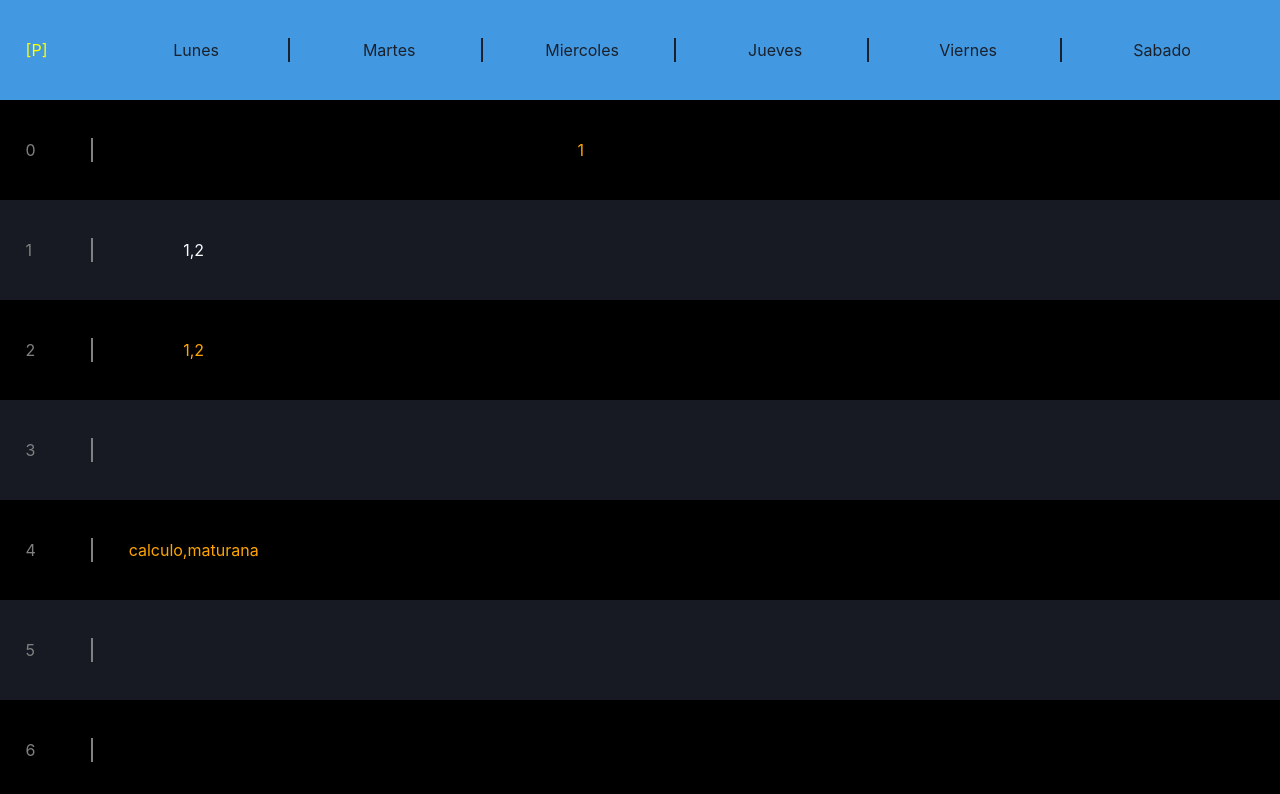
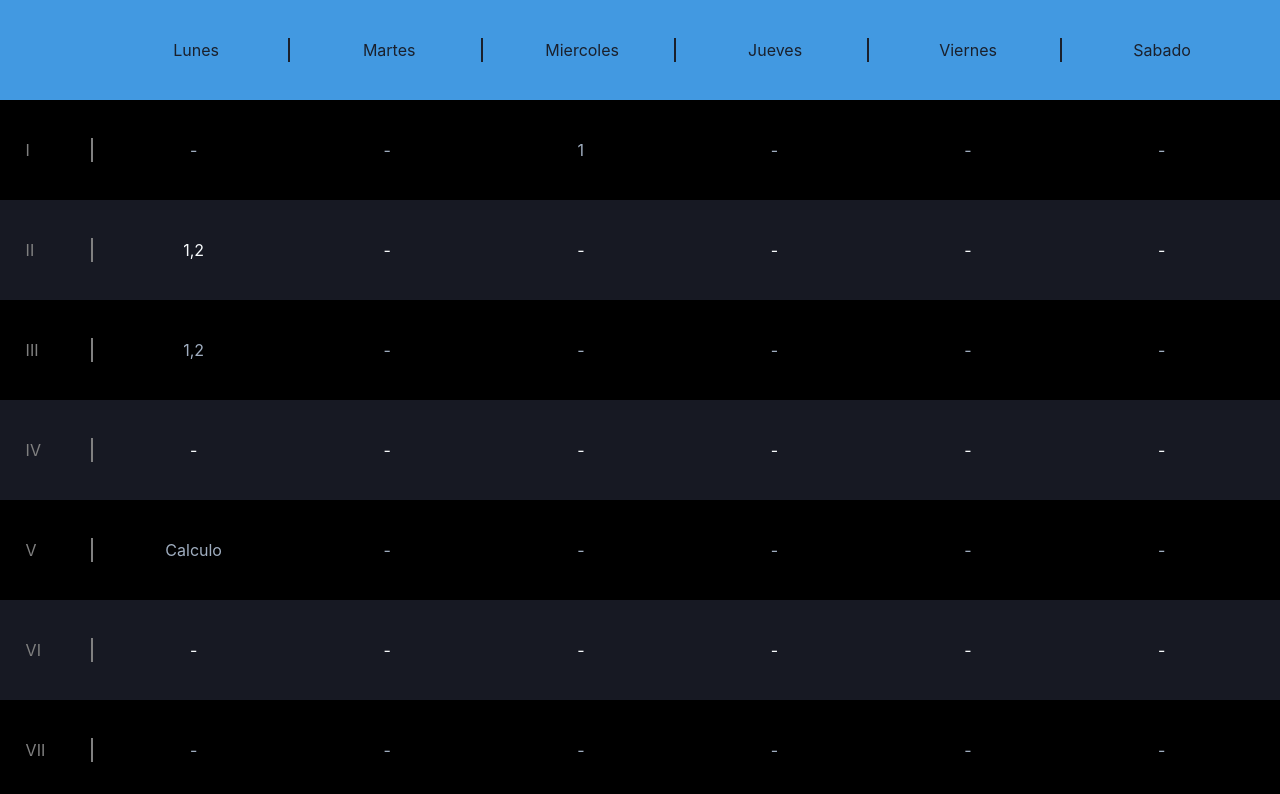
Before and after one commit to Paskiben/ProyectoTallerIVS4, a Next.js app: page /showschedule in a window 1280 px wide. Shown: the top 794 px of the page. Built offline with nearby package versions, Linux system fonts and the light colour scheme.

Commit message:
Tabla actualizada

```diff
--- a/pages/showschedule.js
+++ b/pages/showschedule.js
@@ -9,12 +9,13 @@ async function getSchedule(edificio){
     console.log(M[id]);
     console.log(M[id].horario);
     let periodos = M[id].horario;
-    for (let i=0; i<7; i++) for (let j=1; j<7; j++) document.getElementById(`${i*10 + j}`).innerHTML=periodos[j-1][i]!=0?`${periodos[j-1][i]}`:'';
+    for (let i=0; i<7; i++) for (let j=1; j<7; j++) document.getElementById(`${i*10 + j}`).innerHTML=periodos[j-1][i]!=0?`${periodos[j-1][i]}`:'-';
+    document.getElementById('indicadorDatosRecibidos').innerHTML="";
 }
 
 function readScheduleMatrix() {
     let lines = [(<HStack key="bar1" h="12.5%" w="100%" bgColor={"blue.400"} px="2%">
-            <Text w="6%" color="yellow">[P]</Text>
+            <Text w="6%" color="black" id='indicadorDatosRecibidos'>En espera.</Text>
             <Text key="Lunes" w="15.6%" textAlign="center" borderRight="2px">Lunes</Text>
             <Text key="Martes" w="15.6%" textAlign="center" borderRight="2px">Martes</Text>
             <Text key="Miercoles" w="15.6%" textAlign="center" borderRight="2px">Miercoles</Text>
@@ -23,6 +24,7 @@ function readScheduleMatrix() {
             <Text key="Sabado" w="15.6%" textAlign="center">Sabado</Text>
     </HStack>)]
 
+    let periodoRomano=['I','II','III','IV','V','VI','VII'];
 
     for (let i = 0; i < 7; i++)
         lines.push(
@@ -31,14 +33,14 @@ function readScheduleMatrix() {
         w="100%"
         px="2%"
         bgColor={i&1?"gray.900":"black"}
-        color={i&1?"gray.50":"orange"} >
-            <Text key={i*10 + 7} color="gray" id={"p"+i} w="6%" borderRight="2px">{i}</Text>
-            <Text key={i*10 + 1} id={i*10 + 1} w="16.6%" textAlign="center"></Text>
-            <Text key={i*10 + 2} id={i*10 + 2} w="16.6%" textAlign="center"></Text>
-            <Text key={i*10 + 3} id={i*10 + 3} w="16.6%" textAlign="center"></Text>
-            <Text key={i*10 + 4} id={i*10 + 4} w="16.6%" textAlign="center"></Text>
-            <Text key={i*10 + 5} id={i*10 + 5} w="16.6%" textAlign="center"></Text>
-            <Text key={i*10 + 6} id={i*10 + 6} w="16.6%" textAlign="center"></Text>
+        color={i&1?"gray.50":"gray.400"} >
+            <Text key={i*10 + 7} color="gray" id={"p"+i} w="6%" borderRight="2px">{periodoRomano[i]}</Text>
+            <Text key={i*10 + 1} id={i*10 + 1} w="16.6%" textAlign="center">-</Text>
+            <Text key={i*10 + 2} id={i*10 + 2} w="16.6%" textAlign="center">-</Text>
+            <Text key={i*10 + 3} id={i*10 + 3} w="16.6%" textAlign="center">-</Text>
+            <Text key={i*10 + 4} id={i*10 + 4} w="16.6%" textAlign="center">-</Text>
+            <Text key={i*10 + 5} id={i*10 + 5} w="16.6%" textAlign="center">-</Text>
+            <Text key={i*10 + 6} id={i*10 + 6} w="16.6%" textAlign="center">-</Text>
         </HStack>)
 
 
--- a/public/data/9000.json
+++ b/public/data/9000.json
@@ -3,7 +3,7 @@
         "docentes":[],
         "asignaturas":[],
         "horario":[
-            [0,[1,2],[1,2],0,["calculo","maturana"],0,0],
+            [0,[1,2],[1,2],0,["Calculo"],0,0],
             [0,0,0,0,0,0,0],
             [1,0,0,0,0,0,0],
             [0,0,0,0,0,0,0],
```
